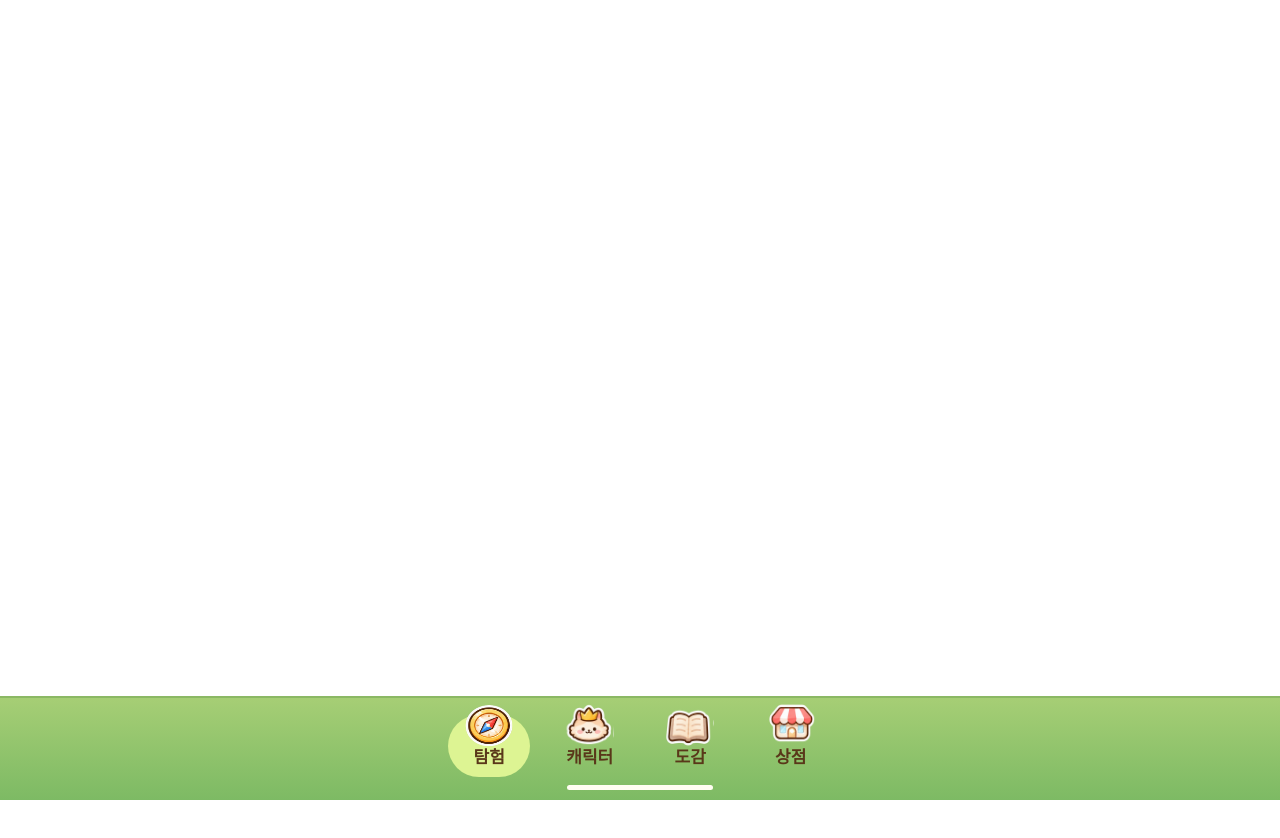
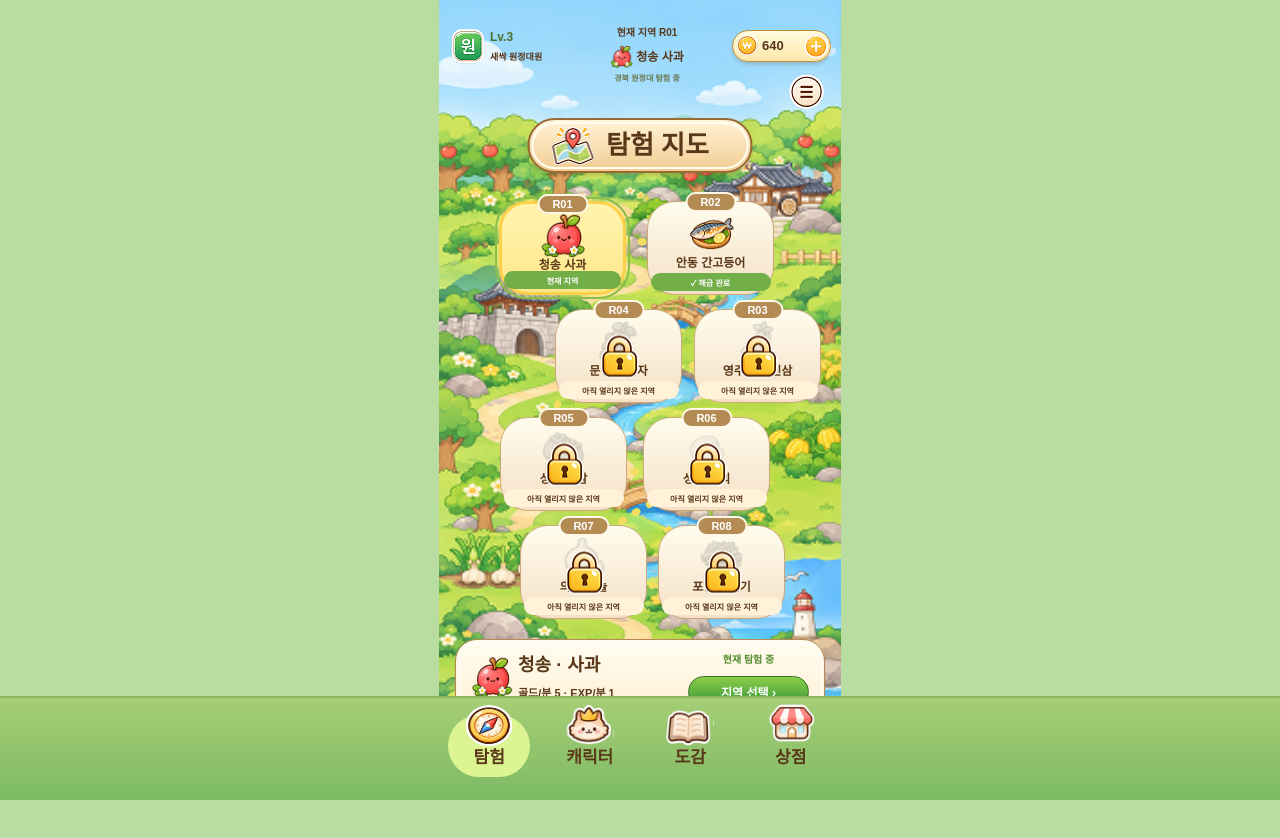
Before and after one commit to parkjinacosmos/Gyeongbuk-Expedition-Frontend, a React (Vite) app: page / in a window 1280 px wide. Shown: the top 838 px of the page. Before the commit the page ends 800 px from the top, so only its background shows below. Built offline with nearby package versions, Linux system fonts and the light colour scheme; no server answers; a web font is replaced by a local one.

Commit message:
feat: 탐험 지도 UI 및 API 연동 구현

```diff
--- a/src/App.tsx
+++ b/src/App.tsx
@@ -1,13 +1,10 @@
-
+import ExplorePage from './pages/Explore/ExplorePage';
 import BottomNavigation from './components/BottomNavigation/BottomNavigation';
 
 function App() {
   return (
     <>
-      <main style={{ paddingBottom: '104px' }}>
-        {/* 페이지 콘텐츠 */}
-      </main>
-
+      <ExplorePage />
       <BottomNavigation />
     </>
   );
--- a/src/components/BottomNavigation/BottomNavigation.tsx
+++ b/src/components/BottomNavigation/BottomNavigation.tsx
@@ -60,8 +60,6 @@ export default function BottomNavigation({
           </button>
         ))}
       </div>
-
-      <div className="bottom-navigation__indicator" />
     </nav>
   );
 }
```
